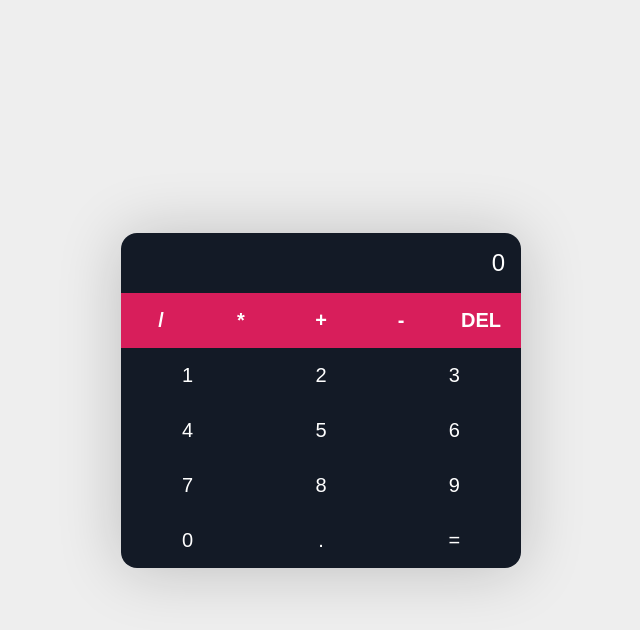
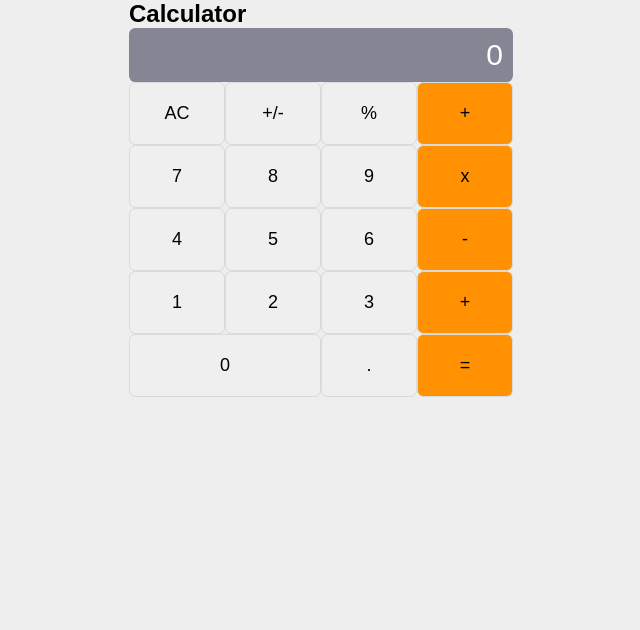
Before and after one commit to jsfix-ci/math-magicians, a React (Create React App) app: page / in a window 1280 px wide. Shown: the top 630 px of the page, without its empty margins (319-959 px from the left). Built offline with nearby package versions, Linux system fonts and the light colour scheme.

Commit message:
completely reestructure app

```diff
--- a/src/components/Calculator.js
+++ b/src/components/Calculator.js
@@ -1,38 +1,40 @@
 import React from 'react';
-// eslint-disable-next-line react/prefer-stateless-function
+
 class Calculator extends React.Component {
-  createDigits = () => {
-    const digits = [];
-    for (let i = 1; i < 10; i += 1) {
-      digits.push(
-        <button key={i} type="button">{i}</button>,
-      );
-    }
-    return digits;
-  };
+  constructor(props) {
+    super(props);
+    this.state = {};
+  }
 
   render() {
     return (
-      <div className="calculator">
-        <div className="display"> 0</div>
-
-        <div className="operators">
-          <button type="button">/</button>
-          <button type="button">*</button>
-          <button type="button">+</button>
-          <button type="button">-</button>
-
-          <button type="button">DEL</button>
+      <section className="calculator">
+        <h1 className="calc-header">Calculator</h1>
+        <div className="return-section">0</div>
+        <div className="digits-elts">
+          <button type="button" className="button-section">AC</button>
+          <button type="button" className="button-section">+/-</button>
+          <button type="button" className="button-section">%</button>
+          <button type="button" className="button-section operator">+</button>
+          <button type="button" className="button-section">7</button>
+          <button type="button" className="button-section">8</button>
+          <button type="button" className="button-section">9</button>
+          <button type="button" className="button-section operator">x</button>
+          <button type="button" className="button-section">4</button>
+          <button type="button" className="button-section">5</button>
+          <button type="button" className="button-section">6</button>
+          <button type="button" className="button-section operator">-</button>
+          <button type="button" className="button-section">1</button>
+          <button type="button" className="button-section">2</button>
+          <button type="button" className="button-section">3</button>
+          <button type="button" className="button-section operator">+</button>
         </div>
-
-        <div className="digits">
-          { this.createDigits() }
-          <button type="button">0</button>
-          <button type="button">.</button>
-          <button type="button">=</button>
-        </div>
-
-      </div>
+        <span className="end">
+          <button type="button" className="button-section">0</button>
+          <button type="button" className="button-section">.</button>
+          <button type="button" className="button-section operator">=</button>
+        </span>
+      </section>
     );
   }
 }
--- a/src/index.css
+++ b/src/index.css
@@ -1,7 +1,4 @@
 :root {
-  --primary: #d81e5b;
-  --secondary: #8c38ff;
-  --dark: #131a26;
   --light: #eee;
 }
 
@@ -16,63 +13,39 @@ body {
   background-color: var(--light);
 }
 
-.App {
-  display: flex;
-  min-height: 100vh;
-  justify-content: center;
-  align-items: center;
+.calculator {
+  width: 30%;
+  margin: auto 35%;
 }
 
-.calculator {
-  width: 100%;
-  max-width: 400px;
-  background-color: #fff;
-  border-radius: 16px;
-  overflow: hidden;
-  box-shadow: 0 2px 64px rgba(0, 0, 0, 0.2);
+.return-section {
+  background-color: rgb(133, 134, 147);
+  padding: 10px;
+  color: #fff;
+  text-align: right;
+  font-size: 30px;
+  width: auto;
+  border-radius: 0.4rem;
 }
 
-.display {
-  padding: 16px;
-  text-align: right;
-  background-color: var(--dark);
-  color: white;
-  font-size: 24px;
-  font-weight: 300;
+.digits-elts {
+  display: grid;
+  grid-template-columns: 25% 25% 25% 25%;
 }
 
-button {
-  appearance: none;
-  border: none;
-  outline: none;
-  color: #fff;
-  font-size: 20px;
-  padding: 16px;
+.button-section {
+  padding: 20px;
   cursor: pointer;
-  transition: 0.4s;
+  border: 1px solid #dadada;
+  border-radius: 0.4rem;
+  font-size: large;
 }
 
-button:hover {
-  opacity: 0.9;
+.operator {
+  background-color: #ff9100fd;
 }
 
-.operators {
-  display: flex;
+.end {
+  display: grid;
+  grid-template-columns: 50% 25% 25%;
 }
-
-.operators button {
-  flex: 1 1 0%;
-  background-color: var(--primary);
-  font-weight: 700;
-}
-
-.digits {
-  display: flex;
-  flex-wrap: wrap;
-}
-
-.digits button {
-  flex: 1 1 33.3333%;
-  max-width: 33.3333%;
-  background-color: var(--dark);
-}
```
